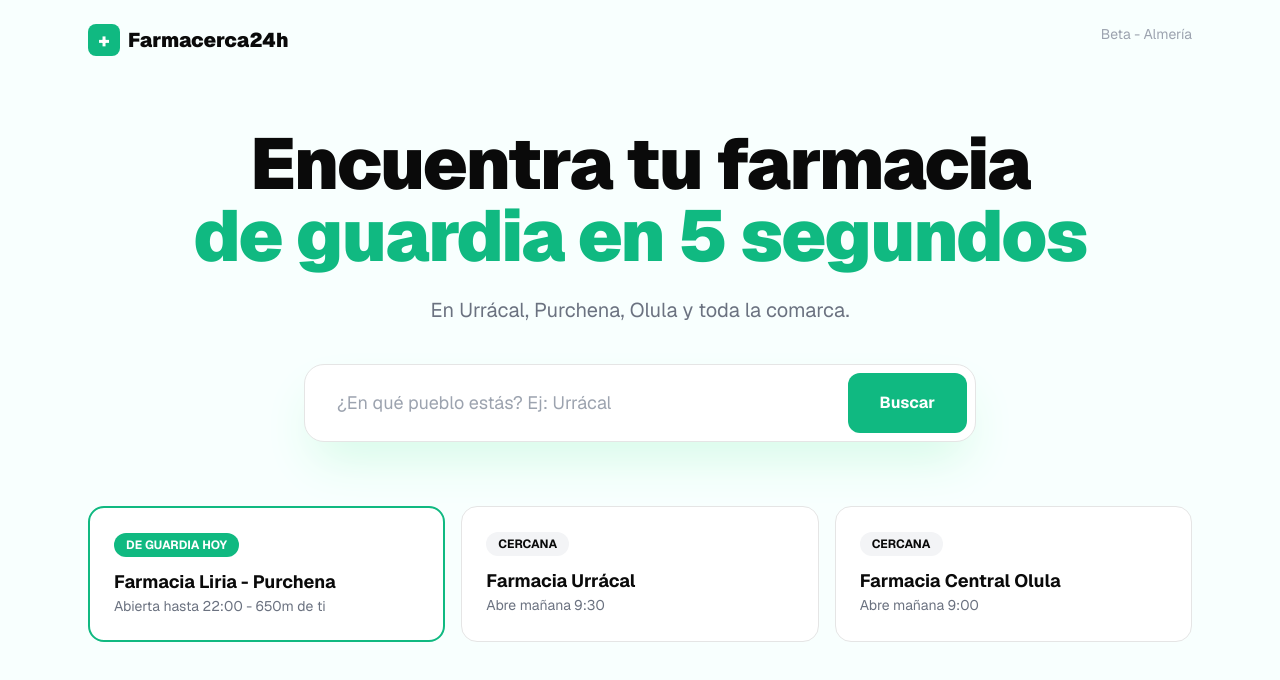
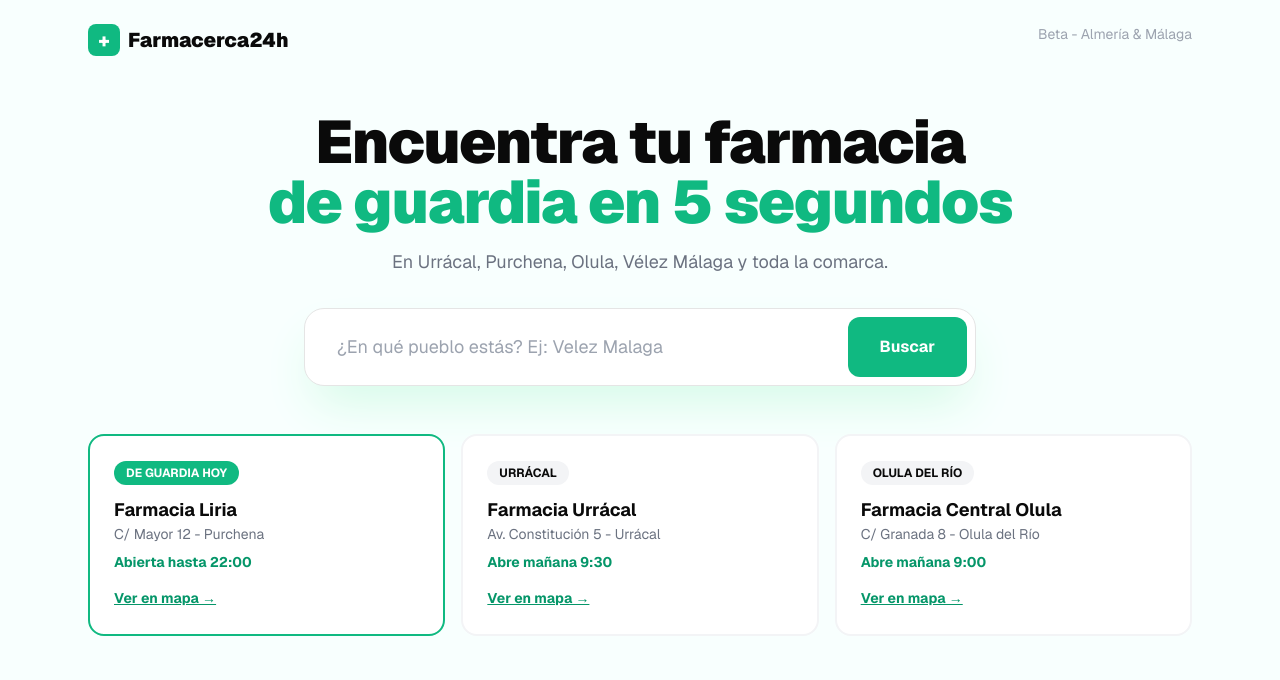
Before and after one commit to farmacerca24h-tech/nextjs-with-supabase, a Next.js app: page / in a window 1280 px wide. Shown: the top 680 px of the page. Built offline with nearby package versions, Linux system fonts and the light colour scheme.

Commit message:
Update page.tsx

```diff
--- a/app/page.tsx
+++ b/app/page.tsx
@@ -1,4 +1,28 @@
+"use client";
+import { useState } from "react";
+
+const FARMACIAS = [
+  { nombre: "Farmacia Liria", pueblo: "Purchena", direccion: "C/ Mayor 12", guardia: true, horario: "Abierta hasta 22:00" },
+  { nombre: "Farmacia Urrácal", pueblo: "Urrácal", direccion: "Av. Constitución 5", guardia: false, horario: "Abre mañana 9:30" },
+  { nombre: "Farmacia Central Olula", pueblo: "Olula del Río", direccion: "C/ Granada 8", guardia: false, horario: "Abre mañana 9:00" },
+  { nombre: "Farmacia Vélez-Málaga Centro", pueblo: "Vélez Málaga", direccion: "C/ Canalejas 10", guardia: true, horario: "Abierta hasta 23:00" },
+  { nombre: "Farmacia Torre del Mar", pueblo: "Vélez Málaga", direccion: "Av. Andalucía 34", guardia: false, horario: "Abre mañana 9:00" },
+  { nombre: "Farmacia Algarrobo", pueblo: "Algarrobo", direccion: "C/ La Iglesia 2", guardia: false, horario: "Abre mañana 9:30" },
+];
+
 export default function Home() {
+  const [q, setQ] = useState("");
+  const [resultados, setResultados] = useState(FARMACIAS.slice(0,3));
+
+  const buscar = () => {
+    if (!q) { setResultados(FARMACIAS.slice(0,3)); return; }
+    const f = FARMACIAS.filter(f =>
+      f.pueblo.toLowerCase().includes(q.toLowerCase()) ||
+      f.nombre.toLowerCase().includes(q.toLowerCase())
+    );
+    setResultados(f);
+  };
+
   return (
     <main className="min-h-screen bg-[#f8fffe]">
       <header className="max-w-6xl mx-auto p-6 flex justify-between">
@@ -6,37 +30,40 @@ export default function Home() {
           <div className="bg-emerald-500 text-white w-8 h-8 rounded-lg flex items-center justify-center">+</div>
           Farmacerca24h
         </div>
-        <div className="text-sm text-gray-400">Beta - Almería</div>
+        <div className="text-sm text-gray-400">Beta - Almería & Málaga</div>
       </header>
 
-      <div className="max-w-6xl mx-auto px-6 py-12 text-center">
-        <h1 className="text-5xl md:text-7xl font-black tracking-tight">
+      <div className="max-w-6xl mx-auto px-6 py-8 text-center">
+        <h1 className="text-4xl md:text-6xl font-black tracking-tight">
           Encuentra tu farmacia<br/>
           <span className="text-emerald-500">de guardia en 5 segundos</span>
         </h1>
-        <p className="mt-6 text-gray-500 text-xl">En Urrácal, Purchena, Olula y toda la comarca.</p>
+        <p className="mt-4 text-gray-500 text-lg">En Urrácal, Purchena, Olula, Vélez Málaga y toda la comarca.</p>
 
-        <div className="mt-10 max-w-2xl mx-auto flex gap-2 p-2 bg-white rounded-[20px] shadow-2xl shadow-emerald-100 border">
-          <input className="flex-1 px-6 py-4 outline-none rounded-xl text-lg" placeholder="¿En qué pueblo estás? Ej: Urrácal" />
-          <button className="bg-emerald-500 text-white px-8 rounded-xl font-bold">Buscar</button>
+        <div className="mt-8 max-w-2xl mx-auto flex gap-2 p-2 bg-white rounded-[20px] shadow-2xl shadow-emerald-100 border">
+          <input
+            value={q}
+            onChange={(e) => setQ(e.target.value)}
+            onKeyDown={(e) => e.key === 'Enter' && buscar()}
+            className="flex-1 px-6 py-4 outline-none rounded-xl text-lg"
+            placeholder="¿En qué pueblo estás? Ej: Velez Malaga"
+          />
+          <button onClick={buscar} className="bg-emerald-500 hover:bg-emerald-600 text-white px-8 rounded-xl font-bold">Buscar</button>
         </div>
 
-        <div className="mt-16 grid md:grid-cols-3 gap-4 text-left">
-          <div className="bg-white p-6 rounded-2xl border-2 border-emerald-500">
-            <span className="text-xs font-bold bg-emerald-500 text-white px-3 py-1 rounded-full">DE GUARDIA HOY</span>
-            <h3 className="font-bold text-lg mt-3">Farmacia Liria - Purchena</h3>
-            <p className="text-sm text-gray-500">Abierta hasta 22:00 - 650m de ti</p>
-          </div>
-          <div className="bg-white p-6 rounded-2xl border">
-            <span className="text-xs font-bold bg-gray-100 px-3 py-1 rounded-full">CERCANA</span>
-            <h3 className="font-bold text-lg mt-3">Farmacia Urrácal</h3>
-            <p className="text-sm text-gray-500">Abre mañana 9:30</p>
-          </div>
-          <div className="bg-white p-6 rounded-2xl border">
-            <span className="text-xs font-bold bg-gray-100 px-3 py-1 rounded-full">CERCANA</span>
-            <h3 className="font-bold text-lg mt-3">Farmacia Central Olula</h3>
-            <p className="text-sm text-gray-500">Abre mañana 9:00</p>
-          </div>
+        <div className="mt-12 grid md:grid-cols-3 gap-4 text-left">
+          {resultados.length === 0 && <div className="col-span-3 text-center text-gray-400 py-10">No hemos encontrado nada en "{q}". Prueba "Velez" o "Urrácal"</div>}
+          {resultados.map((f) => (
+            <div key={f.nombre} className={`bg-white p-6 rounded-2xl border-2 ${f.guardia ? 'border-emerald-500' : 'border-gray-100'}`}>
+              <span className={`text-xs font-bold px-3 py-1 rounded-full ${f.guardia ? 'bg-emerald-500 text-white' : 'bg-gray-100'}`}>
+                {f.guardia ? 'DE GUARDIA HOY' : f.pueblo.toUpperCase()}
+              </span>
+              <h3 className="font-bold text-lg mt-3">{f.nombre}</h3>
+              <p className="text-sm text-gray-500">{f.direccion} - {f.pueblo}</p>
+              <p className="text-sm font-bold mt-2 text-emerald-600">{f.horario}</p>
+              <a target="_blank" href={`https://www.google.com/maps/search/${f.nombre} ${f.pueblo}`} className="mt-4 inline-block text-sm font-bold text-emerald-600 underline">Ver en mapa →</a>
+            </div>
+          ))}
         </div>
       </div>
     </main>
```
